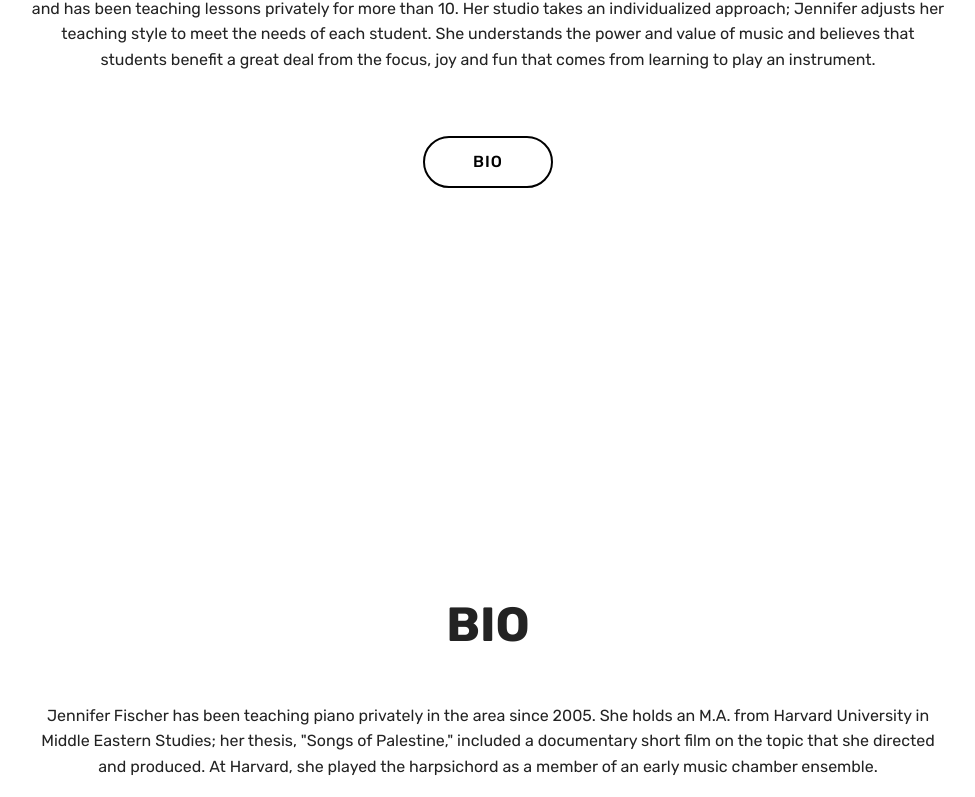
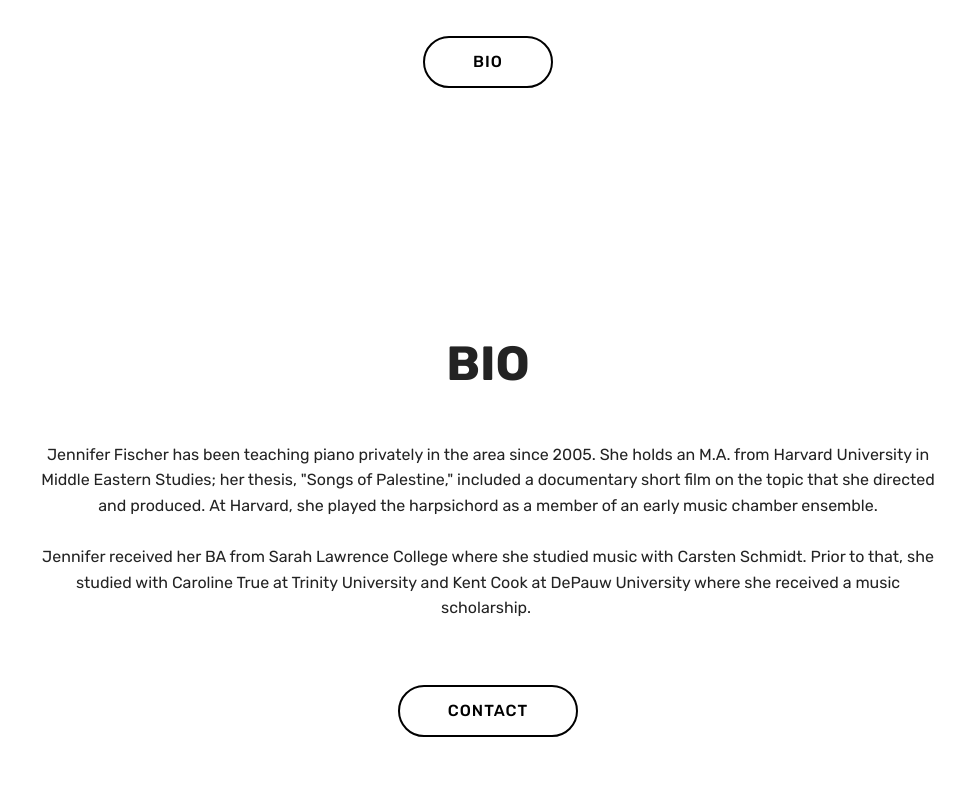
Before and after one commit to jfischer3345/AttuneWebsite, a plain HTML site: page index.html in a window 1280 px wide. Shown: the part 2000-2797 px from the top of the page, without its empty margins (152-1127 px from the left). Drawn offline with Linux system fonts and the light colour scheme; files whose address does not match are found by name.

Commit message:
create github pages

```diff
--- a/assets/mobirise/css/mbr-additional.css
+++ b/assets/mobirise/css/mbr-additional.css
@@ -1775,6 +1775,8 @@ body {
   color: #232323;
 }
 .cid-qQVbrk4JLI {
+  padding-top: 105px;
+  padding-bottom: 135px;
   background-color: #ffffff;
 }
 .cid-qQVbrk4JLI H1 {
@@ -1786,6 +1788,8 @@ body {
   text-align: center;
 }
 .cid-qQVc9xqRUg {
+  padding-top: 105px;
+  padding-bottom: 135px;
   background-color: #ffffff;
 }
 .cid-qQVc9xqRUg H1 {
--- a/index.html
+++ b/index.html
@@ -58,7 +58,7 @@
     </nav>
 </section>
 
-<section class="engine"><a href="https://mobirise.me/k">how to develop your own website</a></section><section class="cid-qQVa9TCqC2 mbr-fullscreen mbr-parallax-background" id="header2-2">
+<section class="engine"><a href="https://mobirise.me/m">free site design templates</a></section><section class="cid-qQVa9TCqC2 mbr-fullscreen mbr-parallax-background" id="header2-2">
 
 
 
@@ -104,7 +104,7 @@
     </div>
 </section>
 
-<section class="cid-qQVbrk4JLI mbr-fullscreen" id="header2-4">
+<section class="cid-qQVbrk4JLI" id="header2-4">
 
 
 
@@ -124,7 +124,7 @@
 
 </section>
 
-<section class="cid-qQVc9xqRUg mbr-fullscreen" id="header2-5">
+<section class="cid-qQVc9xqRUg" id="header2-5">
 
 
 
```
Also changed, not shown: 1 other file.
